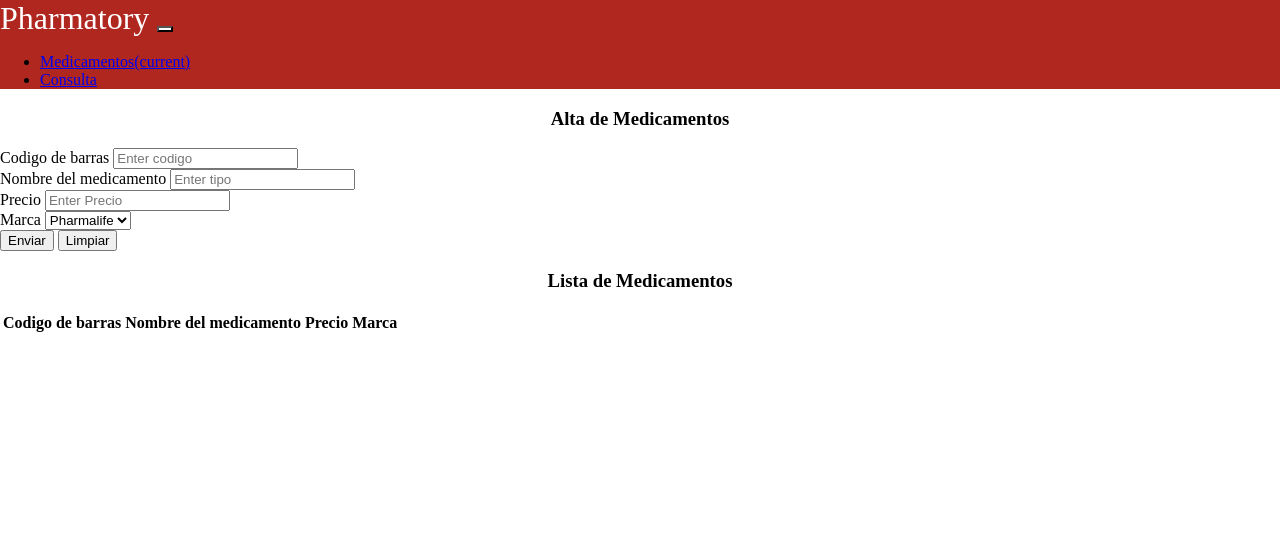
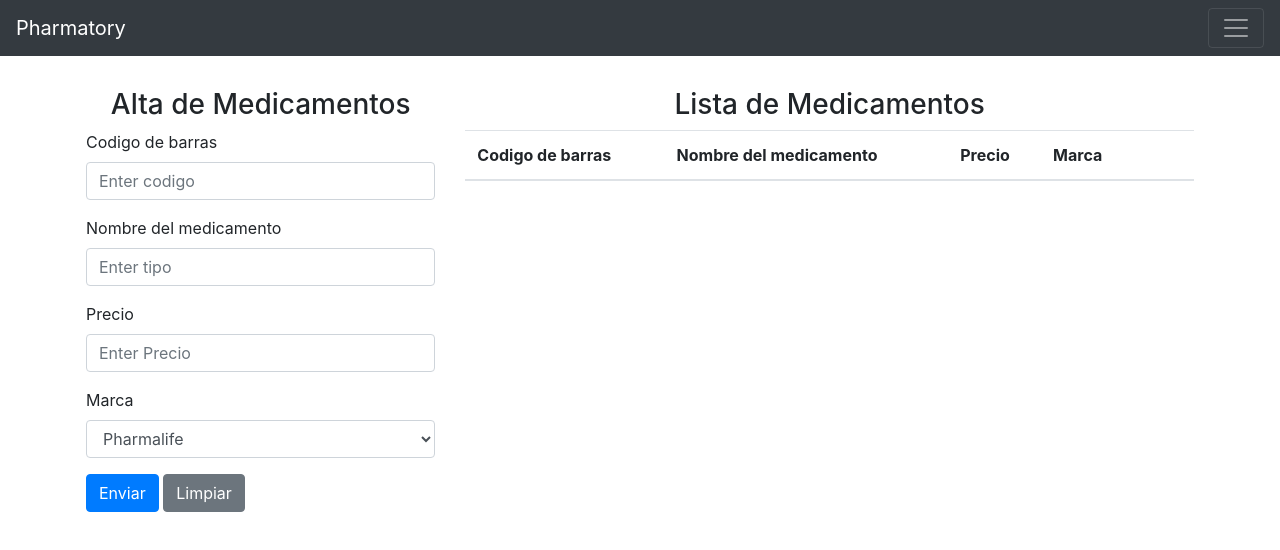
Before and after one commit to PabloTriana/Pharmatory, a plain HTML site: page index.html in a window 1280 px wide. Drawn offline with nearby package versions, Linux system fonts and the light colour scheme; no server answers.

Commit message:
tercer cambio

```diff
--- a/index.html
+++ b/index.html
@@ -6,7 +6,6 @@
     <meta name="viewport" content="width=device-width, initial-scale=1.0">
     <title>Pharmatory</title>
 
-    <!--
     <link rel="stylesheet" href="https://stackpath.bootstrapcdn.com/bootstrap/4.3.1/css/bootstrap.min.css" integrity="sha384-ggOyR0iXCbMQv3Xipma34MD+dH/1fQ784/j6cY/iJTQUOhcWr7x9JvoRxT2MZw1T" crossorigin="anonymous">
     <script src="https://code.jquery.com/jquery-3.5.1.slim.min.js" integrity="sha384-DfXdz2htPH0lsSSs5nCTpuj/zy4C+OGpamoFVy38MVBnE+IbbVYUew+OrCXaRkfj" crossorigin="anonymous"></script>
     <script src="https://cdn.jsdelivr.net/npm/popper.js@1.16.1/dist/umd/popper.min.js" integrity="sha384-9/reFTGAW83EW2RDu2S0VKaIzap3H66lZH81PoYlFhbGU+6BZp6G7niu735Sk7lN" crossorigin="anonymous"></script>
@@ -16,18 +15,13 @@
 
     <script src="https://www.gstatic.com/firebasejs/7.17.2/firebase-app.js"></script>
     <script src="https://www.gstatic.com/firebasejs/7.17.2/firebase-database.js"></script>
-    -->
-    <script src="https://unpkg.com/boxicons@2.1.4/dist/boxicons.js"></script>
-    <link rel="stylesheet" href="./style.css">
     <script src="index.js"></script>
 </head>
 
 <body onload="read()">
-
-    <nav class="navbar ">
-        <a class="navbar-brand" href="#">Pharmatory </a>
-        <button class="navbar-toggler" type="button" data-toggle="collapse" data-target="#navbarText"
-            aria-controls="navbarText" aria-expanded="false" aria-label="Toggle navigation">
+    <nav class="navbar navbar-dark bg-dark">
+        <a class="navbar-brand" href="#">Pharmatory</a>
+        <button class="navbar-toggler" type="button" data-toggle="collapse" data-target="#navbarText" aria-controls="navbarText" aria-expanded="false" aria-label="Toggle navigation">
           <span class="navbar-toggler-icon"></span>
         </button>
         <div class="collapse navbar-collapse" id="navbarText">
@@ -42,7 +36,6 @@
 
         </div>
     </nav>
-
 
     <div class="container p-3 my-3">
         <div class="row">
@@ -61,7 +54,7 @@
                     </div>
                     <div class="form-group">
                         <label for="Input3">Precio</label>
-                        <input type="text" class="form-control" id="Input3" placeholder="Enter Precio">
+                        <input type="text" class="form-control" id="Input3"  placeholder="Enter Precio">
                     </div>
                     <div class="form-group ">
                         <label for="Input4">Marca</label>
--- a/style.css
+++ /dev/null
@@ -1,19 +0,0 @@
-body{
-    margin: 0;
-}
-
-.navbar{
-    background-color: #B02720;
-    width: 100%;
-    height: 100%;
-
-}
-.navbar-brand{
-    color: white;
-    text-decoration: none;
-    font-size: 2rem;
-}
-.navbar-toggler{
-    background-color: white;
-
-}
```
Lines whose indentation alone changed are shown as unchanged.
